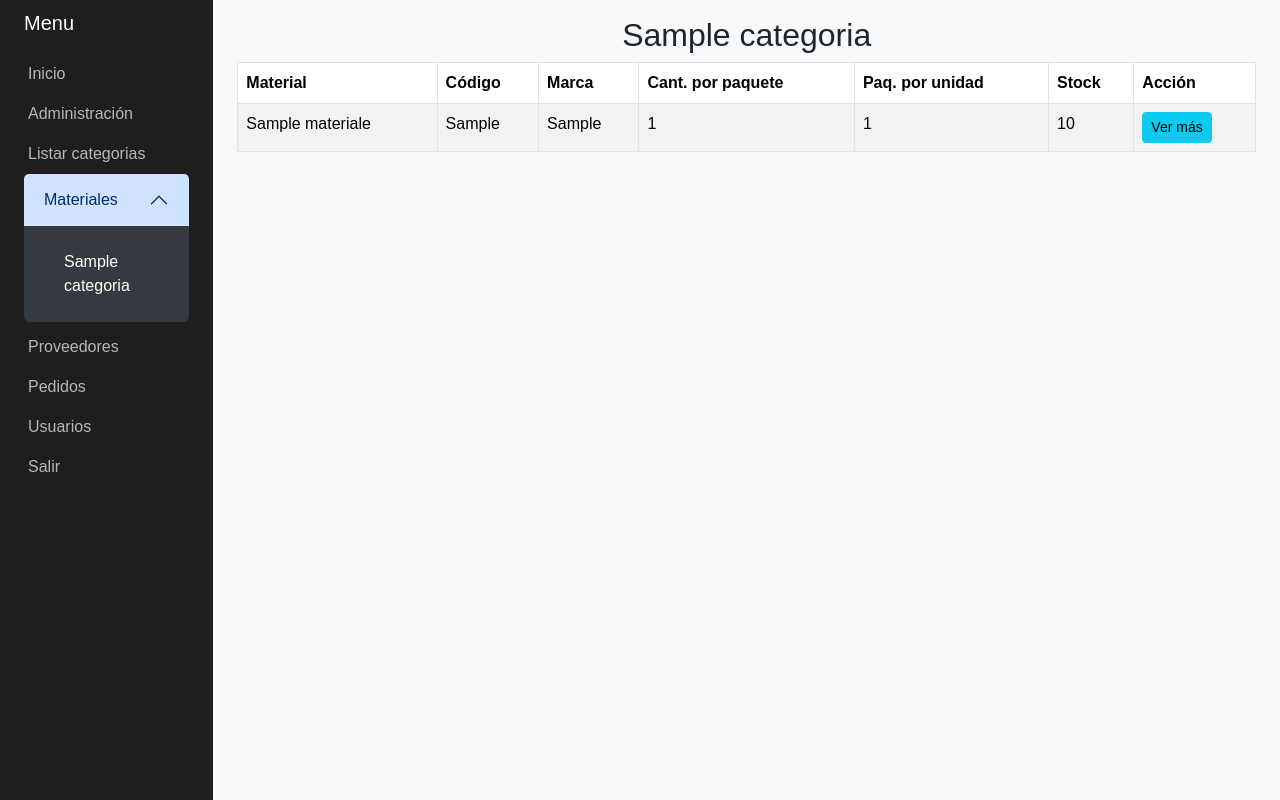
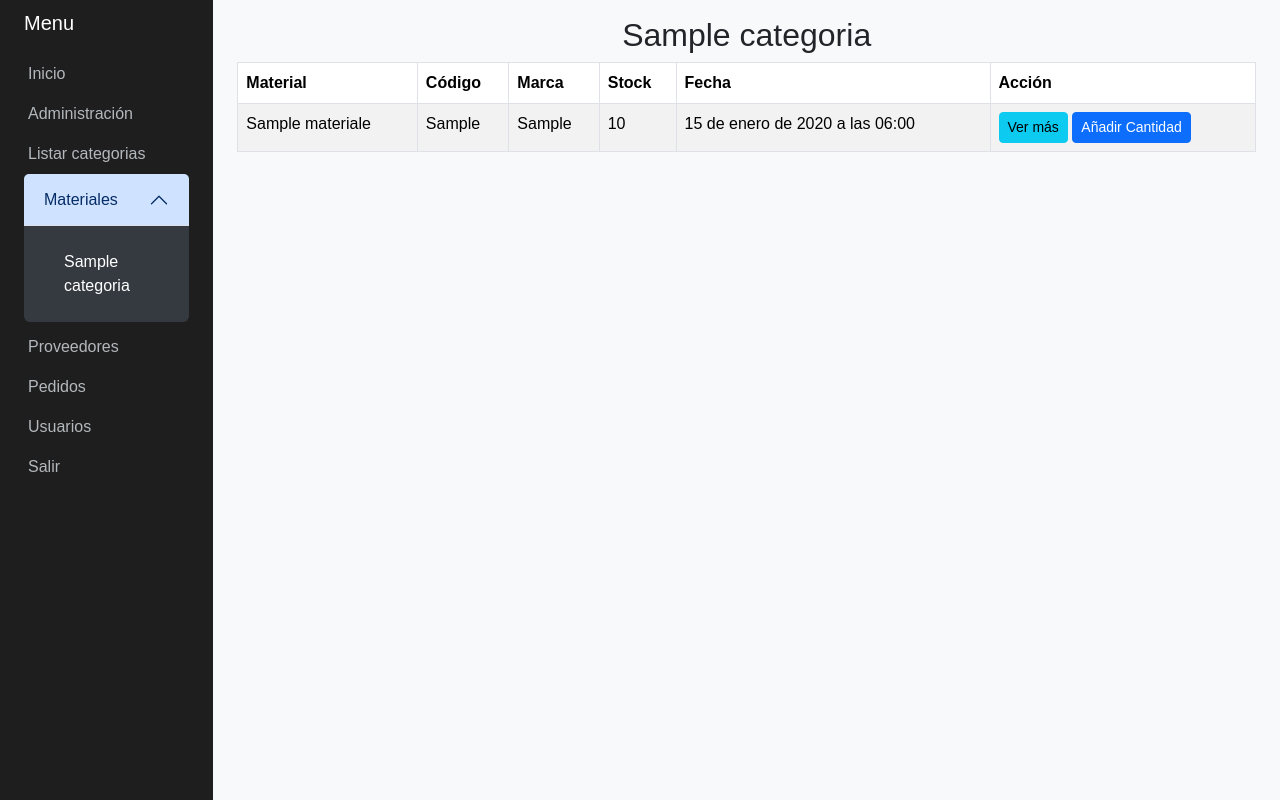
Before and after one commit to kimy-chan/GAPD, a Django app: page /material/1 in a window 1280 px wide. Run offline with Django 5.2, Linux system fonts and the light colour scheme; tables that the repository leaves empty hold one stand-in row (values such as "Sample post"); some libraries are stand-ins or nearby versions.

Commit message:
ajuste de stock

```diff
--- a/materiales/urls.py
+++ b/materiales/urls.py
@@ -1,5 +1,5 @@
 from django.urls import path
-from .views import crear_categoria,eliminar_categoria,actualizar_categoria,listar_categoria_id ,crear_material, listado_material,informacion_material, softDelete, editar_material, inprimir
+from .views import crear_categoria,anadir_nuevo_cantidad,eliminar_categoria,actualizar_categoria,listar_categoria_id ,crear_material, listado_material,informacion_material, softDelete, editar_material, inprimir
 urlpatterns = [
     path('crear_categoria', crear_categoria, name='crear_categoria'),
       path('crear_material', crear_material, name='crear_material'),
@@ -12,5 +12,7 @@ urlpatterns = [
       path('imprimi/<int:id>', inprimir, name='imprimir' ),
            path('eliminar/<int:id>', eliminar_categoria, name='eliminar_categoria' ),
          path('listar_categoria_id/<int:id>', listar_categoria_id, name='listar_categoria_id' ),
-              path('actualizar_categoria', actualizar_categoria, name='actualizar_categoria' )
+              path('actualizar_categoria', actualizar_categoria, name='actualizar_categoria' ),
+                path('anadir/cantidad',anadir_nuevo_cantidad , name='anadir_cantidad' )
+
 ]
--- a/materiales/views.py
+++ b/materiales/views.py
@@ -1,12 +1,12 @@
 
 from django.shortcuts import render, redirect, get_object_or_404, HttpResponse
-from .forms import Formulario_categoria,Formulario_materiales
+from .forms import Formulario_categoria,Formulario_materiales,Form_infomacion_material
 from django.http import JsonResponse
 from django.http import HttpResponse
 
 
 from django.template.loader import get_template
-from .models import Categoria, Materiales
+from .models import Categoria, Materiales, Informacion_material
 
 # Create your views here.
 
@@ -32,22 +32,32 @@ def crear_categoria(request):
 def crear_material(request):
     if(request.method=='POST'):
         formulario= Formulario_materiales(request.POST)
-        if(formulario.is_valid()):
+        formulario_info_material= Form_infomacion_material(request.POST)
+        if(formulario.is_valid() and formulario_info_material.is_valid()):
             codigo= formulario.cleaned_data['codigo']
             codigo_paquete= formulario.cleaned_data['codigo_paquete']
             categoria= formulario.cleaned_data['categoria']
-            material= formulario.save()
+            cantidad_paquete= formulario_info_material.cleaned_data['cantidad_paquete']
+            cantidad_paquete_unidad= formulario_info_material.cleaned_data['cantidad_paquete_unidad']
+            material= formulario.save(commit=False)
             material.codigo_paquete= f"{categoria.codigo_clasificacion}-{codigo_paquete }"
-            material.codigo=f"{material.codigo_paquete}-{codigo} "
+            material.codigo=f"{material.codigo_paquete}-{codigo}"
+            material.stock= cantidad_paquete * cantidad_paquete_unidad
             material.save()
-            material.calcular_total_paquetes()
-            material.calcular_precio_total()
+            info_material= formulario_info_material.save(commit=False)
+            info_material.material= material
+            info_material.save()
+            info_material.calcular_total_cantidad()
+            info_material.calcular_precio_total()
         else:
             formulario= Formulario_materiales(request.POST)
+            formulario_info_material= Form_infomacion_material(request.POST)
     else:
         formulario= Formulario_materiales()
+        formulario_info_material= Form_infomacion_material()
     context={
-        'form':formulario
+        'form':formulario,
+        'form_info':formulario_info_material
     }
     return render(request, 'materiales/formulario.material.html', context)
 
@@ -82,8 +92,6 @@ def editar_material(request, id_material):
             material.codigo_paquete= f"{categoria.codigo_clasificacion}-{antiguo_codigo_paquete[1]}"
             material.codigo=f"{material.codigo_paquete}-{codigo_antiguo[2]} "
             material.save()
-            material.calcular_total_paquetes()
-            material.calcular_precio_total()
             return HttpResponse('actulizado')
 
     context={
@@ -135,3 +143,25 @@ def eliminar_categoria(request, id):
     categoria.es_habilitado=False
     categoria.save()
     return redirect('crear_categoria')
+
+def anadir_nuevo_cantidad(request):
+    cantidad_unidad= request.POST['cantidadUnidad']
+    cantidad_paquete= request.POST['cantidadPaquete']
+    precio_paquete= request.POST['precioPaquete']
+    id_material=request.POST['materialId']
+    precio_unidad=request.POST['precio_unidad']
+    if not cantidad_unidad or not cantidad_paquete or not id_material:
+        return JsonResponse({'data':'Campos obligatorios'})
+    totalCantidad = int(cantidad_unidad) * int(cantidad_paquete)
+    material=get_object_or_404(Materiales, pk = id_material)
+
+    stock = material.stock
+    material.stock= int(stock) + totalCantidad
+
+    info_mat = Informacion_material.objects.create(cantidad_paquete= int(cantidad_paquete), cantidad_paquete_unidad= int(cantidad_unidad), precio_unidad=float(precio_unidad),precio_paquete=float(precio_paquete),material= material)
+    info_mat.calcular_total_cantidad()
+    info_mat.calcular_precio_total()
+    material.save()
+    info_mat.save()
+
+    return JsonResponse({'data':True})
--- a/templates/materiales/listar_material.html
+++ b/templates/materiales/listar_material.html
@@ -3,15 +3,15 @@
 {% block index %}
 <div class="container table-responsive">
     <h2 class="text-center">{{ nombre_categoria.nombre }}</h2>
+
     <table class="table table-striped table-bordered table-hover">
         <thead class="thead-dark">
             <tr>
                 <th scope="col">Material</th>
                 <th scope="col">Código</th>
                 <th scope="col">Marca</th>
-                <th scope="col">Cant. por paquete</th>
-                <th scope="col">Paq. por unidad</th>
                 <th scope="col">Stock</th>
+                <th scope="col">Fecha</th>
                 <th scope="col">Acción</th>
             </tr>
         </thead>
@@ -21,24 +21,97 @@
                 <td class="small-text">{{ material.nombre }}</td>
                 <td class="small-text">{{ material.codigo }}</td>
                 <td class="small-text">{{ material.marca }}</td>
-                <td class="small-text">{{ material.cantidad_paquete }}</td>
-                <td class="small-text">{{ material.cantidad_paquete_unidad }}</td>
                 <td class="small-text">{{ material.stock }}</td>
+                <td class="small-text">{{ material.fecha_creacion }}</td>
                 <td>
-
                     {% if usuario.editar %}
                     <a href="{% url 'editar_material' material.id %}" class="btn btn-secondary btn-sm">Editar</a>
                     {% endif %}
-
                     {% if usuario.eliminar %}
                     <a href="{% url 'eliminar' material.id material.categoria.id %}"
                         class="btn btn-danger btn-sm">Eliminar</a>
                     {% endif %}
                     <a href="{% url 'informacion_material' material.id %}" class="btn btn-info btn-sm">Ver más</a>
+
+                    <!-- Botón para abrir el modal -->
+                    <button type="button" class="btn btn-primary btn-sm" data-toggle="modal"
+                        data-target="#addQuantityModal{{ material.id }}" onclick="setMaterialId('{{ material.id }}')">
+                        Añadir Cantidad
+                    </button>
                 </td>
             </tr>
+
+            <!-- Modal para añadir cantidad del material específico -->
+            <div class="modal fade" id="addQuantityModal{{ material.id }}" tabindex="-1" role="dialog"
+                aria-labelledby="addQuantityModalLabel{{ material.id }}" aria-hidden="true">
+                <div class="modal-dialog" role="document">
+                    <div class="modal-content">
+                        <div class="modal-header">
+                            <h5 class="modal-title" id="addQuantityModalLabel{{ material.id }}">Añadir Cantidad para {{
+                                material.nombre }}</h5>
+                            <button type="button" class="close" data-dismiss="modal" aria-label="Close">
+                                <span aria-hidden="true">&times;</span>
+                            </button>
+                        </div>
+                        <div class="modal-body">
+                            <form id="addQuantityForm{{ material.id }}" method="POST"
+                                action="{% url 'anadir_cantidad' %}" onsubmit="return false;">
+
+                                {% csrf_token %}
+                                <div class="form-group">
+                                    <label for="cantidadPaquete{{ material.id }}">Cantidad de Paquete</label>
+                                    <input type="number" class="form-control" id="cantidadPaquete{{ material.id }}"
+                                        name="cantidadPaquete" required>
+                                </div>
+                                <div class="form-group">
+                                    <label for="cantidadUnidad{{ material.id }}">Cantidad de Unidad</label>
+                                    <input type="number" class="form-control" id="cantidadUnidad{{ material.id }}"
+                                        name="cantidadUnidad" required>
+                                </div>
+                                <div class="form-group">
+                                    <label for="cantidadUnidad{{ material.id }}">Precio por paquete</label>
+                                    <input type="number" class="form-control" id="cantidadUnidad{{ material.id }}"
+                                        name="precioPaquete" required>
+                                </div>
+                                <div class="form-group">
+                                    <label for="cantidadUnidad{{ material.id }}">Precio por unidad</label>
+                                    <input type="number" class="form-control" id="cantidadUnidad{{ material.id }}"
+                                        name="precio_unidad" required>
+                                </div>
+                            </form>
+                        </div>
+                        <div class="modal-footer">
+                            <button type="button" class="btn btn-secondary" data-dismiss="modal">Cerrar</button>
+                            <button type="button" id="Guardar{{ material.id }}" class="btn btn-primary"
+                                onclick="submitForm('{{ material.id }}')">Guardar</button>
+                        </div>
+                    </div>
+                </div>
+            </div>
             {% endfor %}
         </tbody>
     </table>
 </div>
+
+<script>
+    function setMaterialId(materialId) {
+        console.log('ID del material:', materialId);
+    }
+
+    function submitForm(materialId) {
+        const form = document.getElementById('addQuantityForm' + materialId);
+        const data = new FormData(form);
+        data.append('materialId', materialId);
+
+        axios.post("{% url 'anadir_cantidad' %}", data)
+            .then((result) => {
+                console.log(result);
+                $('#addQuantityModal' + materialId).modal('hide'); // Cierra el modal
+                // Aquí puedes agregar lógica para actualizar la UI o mostrar un mensaje de éxito
+            }).catch((err) => {
+                console.log(err);
+            });
+    }
+</script>
+
 {% endblock index %}
```
Also changed, not shown: materiales/forms.py (+15 -7 lines), materiales/models.py (+16 -10 lines), templates/materiales/formulario.material.html (+7 -0 lines), materiales/migrations/0003_remove_materiales_cantidad_paquete_and_more.py (added), materiales/migrations/0004_informacion_material.py (added), materiales/migrations/0005_alter_informacion_material_cantidad.py (added), materiales/migrations/0006_alter_materiales_stock.py (added).
